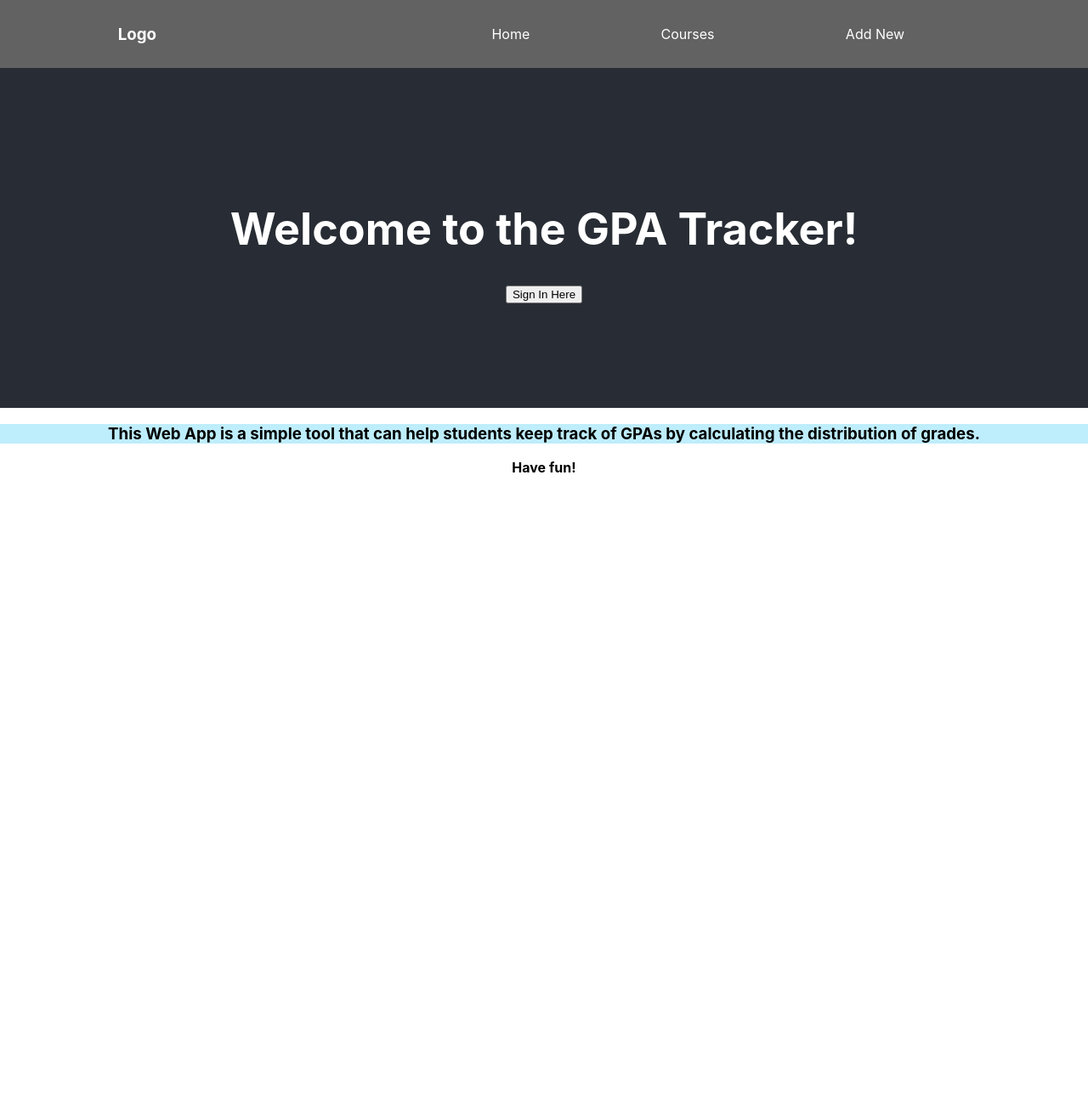
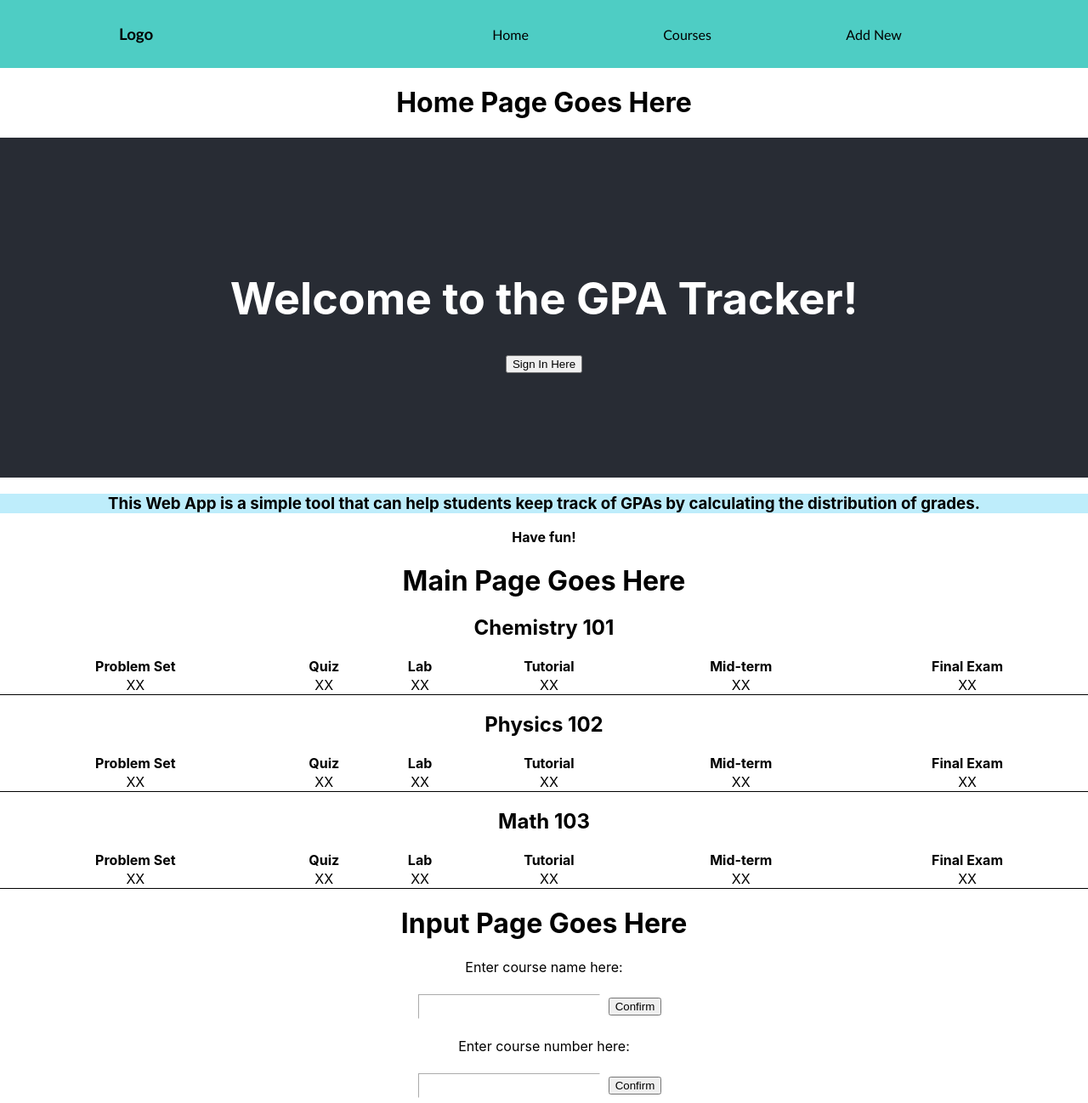
Before and after one commit to Sherryzh0830/GPA-Tracker, a React (Create React App) app: page / in a window 1280 px wide. Shown: the whole page at 85% size. Before the commit the page ends 800 px from the top, so only its background shows below. Built offline with nearby package versions, Linux system fonts and the light colour scheme.

Commit message:
Before router

```diff
--- a/src/App.css
+++ b/src/App.css
@@ -46,8 +46,9 @@ nav{
   justify-content: space-around;
   align-items: center;
   min-height: 10vh;
-  background: rgb(99, 98, 98);
-  color: white;
+  background: #4ECDC4;
+  color: black;
+  font-family: "Gill Sans", sans-serif;
 }
 
 .nav-links{
--- a/src/App.js
+++ b/src/App.js
@@ -4,27 +4,17 @@ import Nav from "./Nav";
 import Home from "./Home";
 import Main from "./Main";
 import InputPage from "./InputPage";
-import { BrowserRouter as Router, Switch, Route } from "react-router-dom";
+import { BrowserRouter, Switch, Route } from "react-router-dom";
 
 function App() {
   return (
-    <div className="App">
-      <Nav />
-      <header className="App-header">
-        <h1>Welcome to the GPA Tracker!</h1>
-        <button>Sign In Here</button>
-      </header>
-      <h3 className="App-text">
-        This Web App is a simple tool that can help students keep track of GPAs
-        by calculating the distribution of grades.
-      </h3>
-      <b>Have fun!</b>
+      <div className="App">
+        <Nav />
+        <Home />
+        <Main />
+        <InputPage />
 
-      {/*<Route path="/" component={Home} />
-      <Route path="/Main" component={Main} />
-      <Route path="/InputPage" component={InputPage} />
-  */}
-    </div>
+      </div>
   );
 }
 
--- a/src/Home.js
+++ b/src/Home.js
@@ -4,6 +4,15 @@ export default function Home() {
   return (
     <div>
       <h1>Home Page Goes Here</h1>
+      <header className="App-header">
+        <h1>Welcome to the GPA Tracker!</h1>
+        <button>Sign In Here</button>
+      </header>
+      <h3 className="App-text">
+        This Web App is a simple tool that can help students keep track of GPAs
+        by calculating the distribution of grades.
+      </h3>
+      <b>Have fun!</b>
     </div>
   );
 }
--- a/src/InputPage.js
+++ b/src/InputPage.js
@@ -1,11 +1,37 @@
-import React from 'react';
+import React, { useState } from "react";
 
-export default function InputPage(){
-    return (
-        <div>
-            <h1>
-                Input Page Goes Here
-            </h1>
-        </div>
-    )
+export default function InputPage() {
+  const [data, setData] = useState(null);
+  const [print, setPrint] = useState(false);
+
+  function getData(val) {
+    setData(val.target.value);
+    setPrint(false);
+  }
+  return (
+    <div>
+      <h1>Input Page Goes Here</h1>
+
+      {print ? <h2>{data}</h2> : null}
+      <p>Enter course name here:</p>
+      <input
+        type="text"
+        onChange={getData}
+        style={{ borderWidth: 1, borderColor: "white", padding: 6, width: 200 }}
+      ></input>
+      <button onClick={() => setPrint(true)} style={{ margin: 10 }}>
+        Confirm
+      </button>
+
+      <p>Enter course number here:</p>
+      <input
+        type="text"
+        onChange={getData}
+        style={{ borderWidth: 1, borderColor: "white", padding: 6, width: 200 }}
+      ></input>
+      <button onClick={() => setPrint(true)} style={{ margin: 10 }}>
+        Confirm
+      </button>
+    </div>
+  );
 }
--- a/src/Main.js
+++ b/src/Main.js
@@ -2,38 +2,10 @@ import React, { useState } from "react";
 import Course from "./course";
 
 export default function Main() {
-  const [data, setData] = useState(null);
-  const [print, setPrint] = useState(false);
-
-  function getData(val) {
-    setData(val.target.value);
-    setPrint(false);
-  }
   return (
     <div>
       <h1>Main Page Goes Here</h1>
-
       <Course />
-      {print ? <h2>{data}</h2> : null}
-      <p>Enter course name here:</p>
-      <input
-        type="text"
-        onChange={getData}
-        style={{ borderWidth: 1, borderColor: "white", padding: 6, width: 200 }}
-      ></input>
-      <button onClick={() => setPrint(true)} style={{ margin: 10 }}>
-        Confirm
-      </button>
-
-      <p>Enter course number here:</p>
-      <input
-        type="text"
-        onChange={getData}
-        style={{ borderWidth: 1, borderColor: "white", padding: 6, width: 200 }}
-      ></input>
-      <button onClick={() => setPrint(true)} style={{ margin: 10 }}>
-        Confirm
-      </button>
     </div>
   );
 }
```
Also changed, not shown: src/Nav.js (indentation only).
